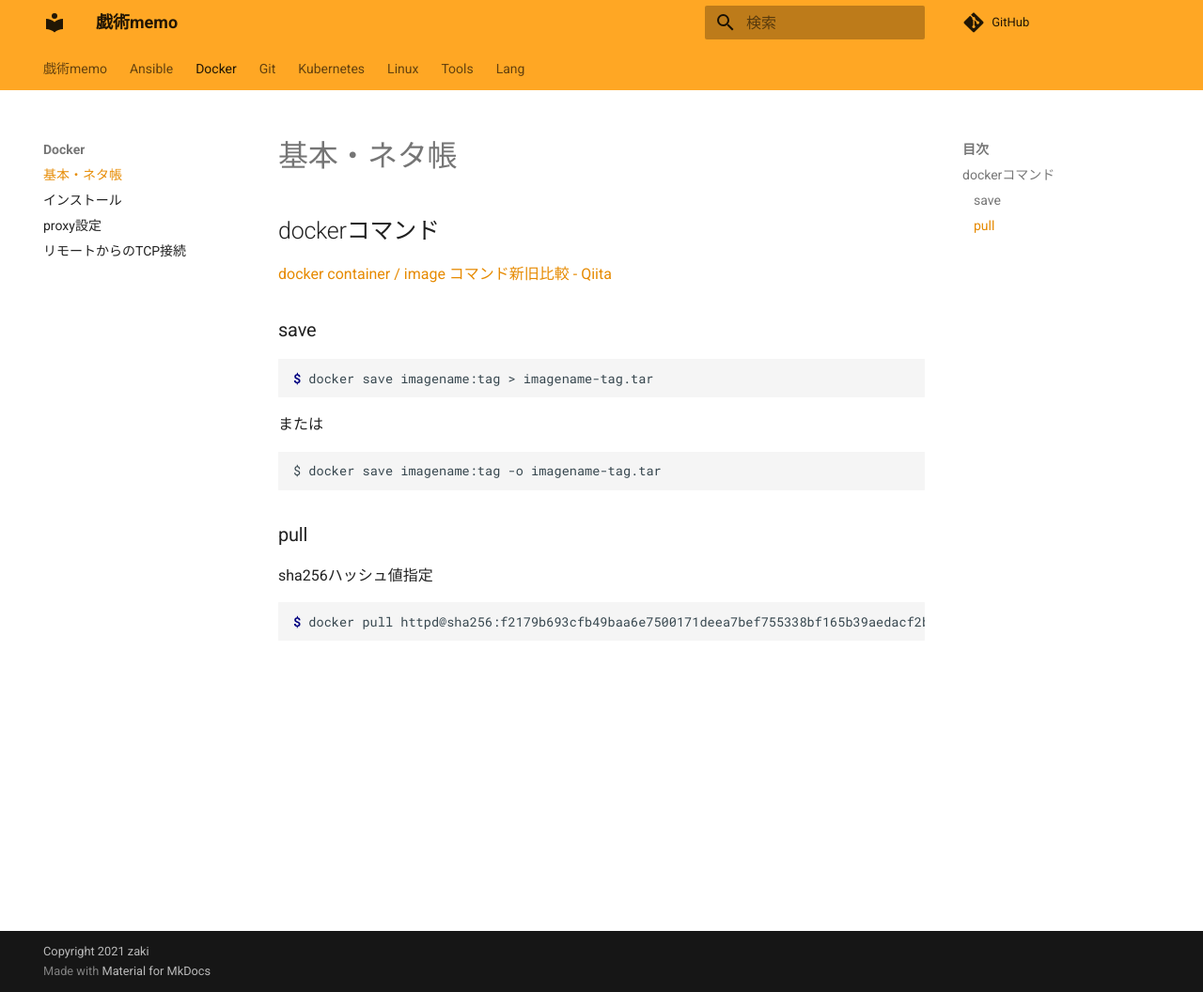
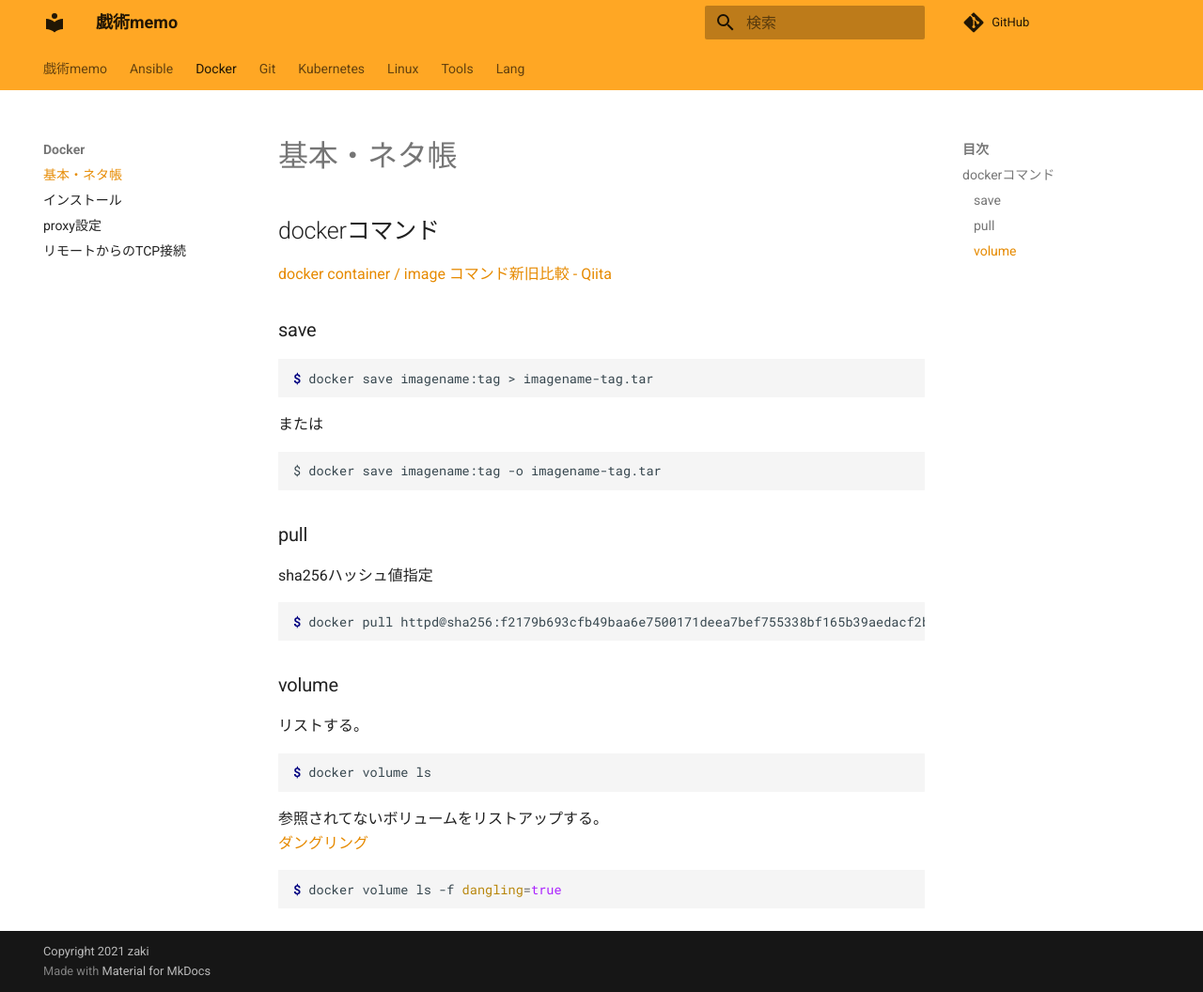
Before and after one commit to zaki-lknr/docs, an MkDocs documentation site: the page built from docs/Docker/base.md, in a window 1280 px wide and 1056 px high. Shown: the whole window at 94% size. Built offline with MkDocs 1.6.1 and Material for MkDocs 9.7.7, drawn with Linux system fonts in a browser that asks for light colours; comment, search, counter and statistics services are not loaded.

Commit message:
add: docker/volume

````diff
--- a/docs/Docker/base.md
+++ b/docs/Docker/base.md
@@ -23,3 +23,18 @@ sha256ハッシュ値指定
 ```console
 $ docker pull httpd@sha256:f2179b693cfb49baa6e7500171deea7bef755338bf165b39aedacf2b4ae28455
 ```
+
+### volume
+
+リストする。
+
+```console
+$ docker volume ls
+```
+
+参照されてないボリュームをリストアップする。
+[ダングリング](https://docs.docker.jp/engine/reference/commandline/volume_ls.html#id2)
+
+```console
+$ docker volume ls -f dangling=true
+```
````
